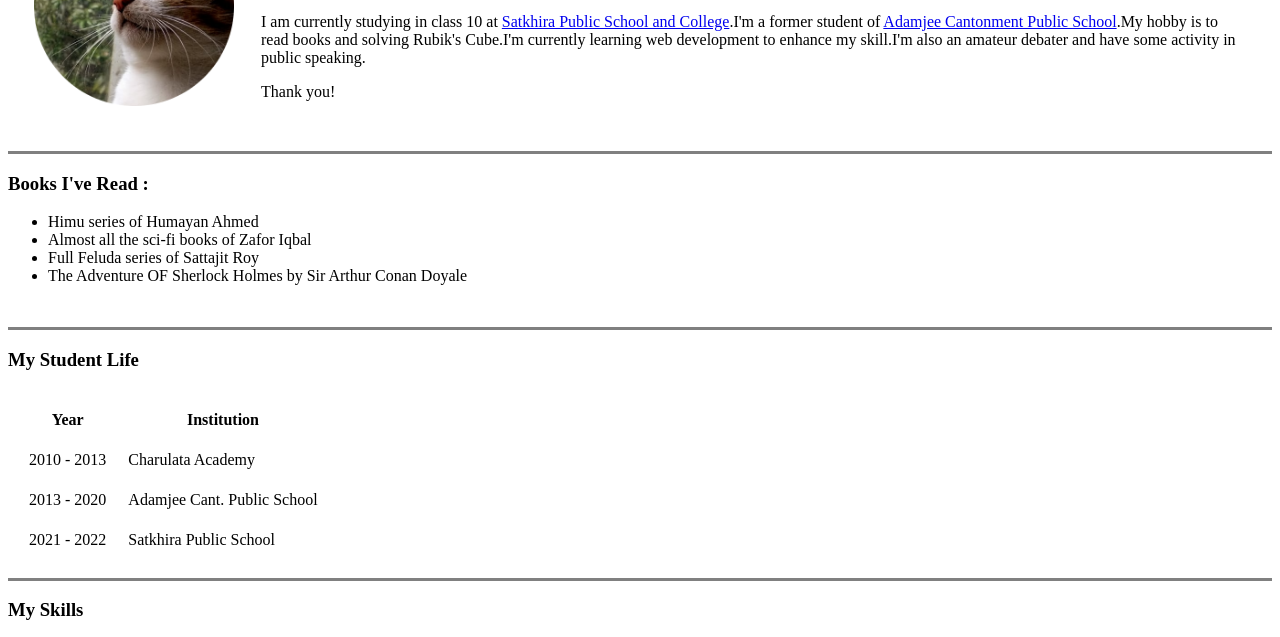
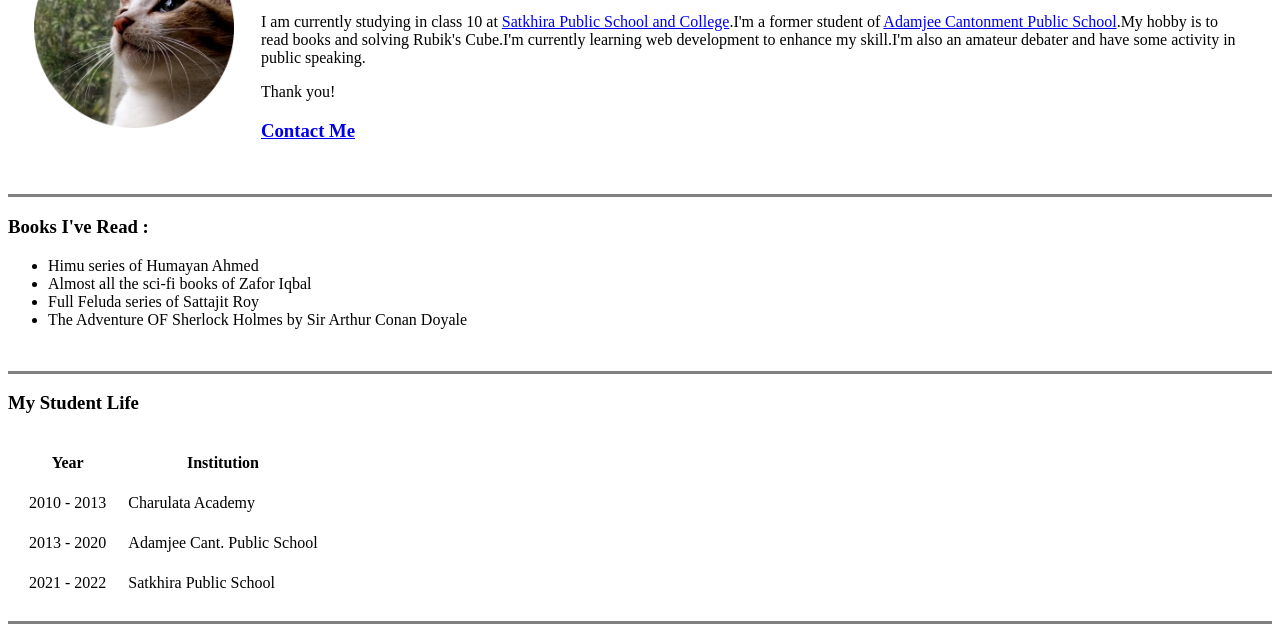
Before and after one commit to rafin2006/cv, a plain HTML site: page index.html in a window 1280 px wide. Shown: the part 135-772 px from the top of the page. Drawn offline with Linux system fonts and the light colour scheme.

Commit message:
Update index.html

```diff
--- a/index.html
+++ b/index.html
@@ -17,6 +17,7 @@
           solving
           Rubik's Cube.I'm currently learning web development to enhance my skill.I'm also an amateur debater and have some activity in public speaking.</p>
         <p>Thank you!
+<h3><a href="contact-me.html"> Contact Me</a> </h3>
       </td>
     </tr>
   </table>
@@ -76,6 +77,9 @@
   <hr size="3" noshade>
   <br>
   <h4>For any inquires, <a href="contact-me.html"> Contact Me</a> </h4>
+
+
 </body>
 
+
 </html>
```
